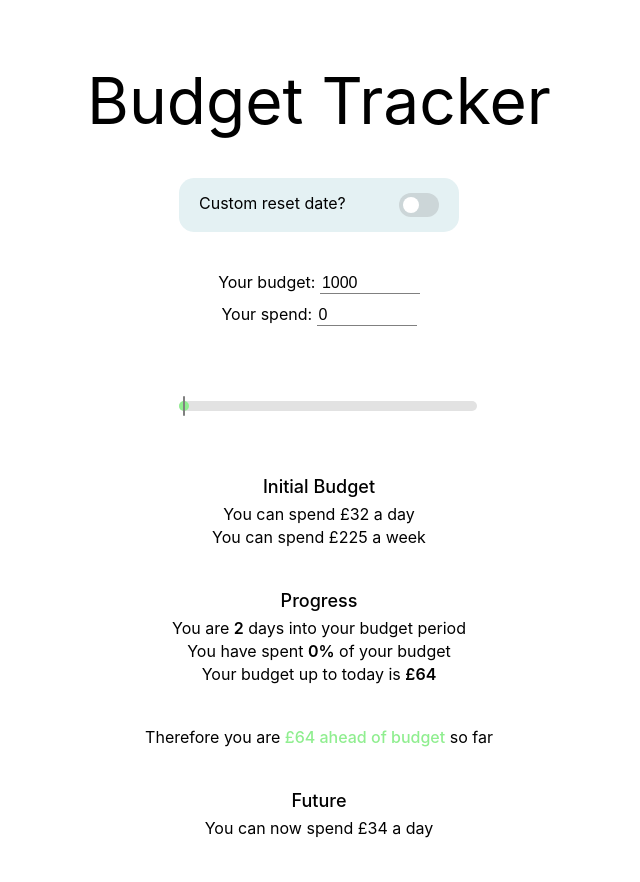
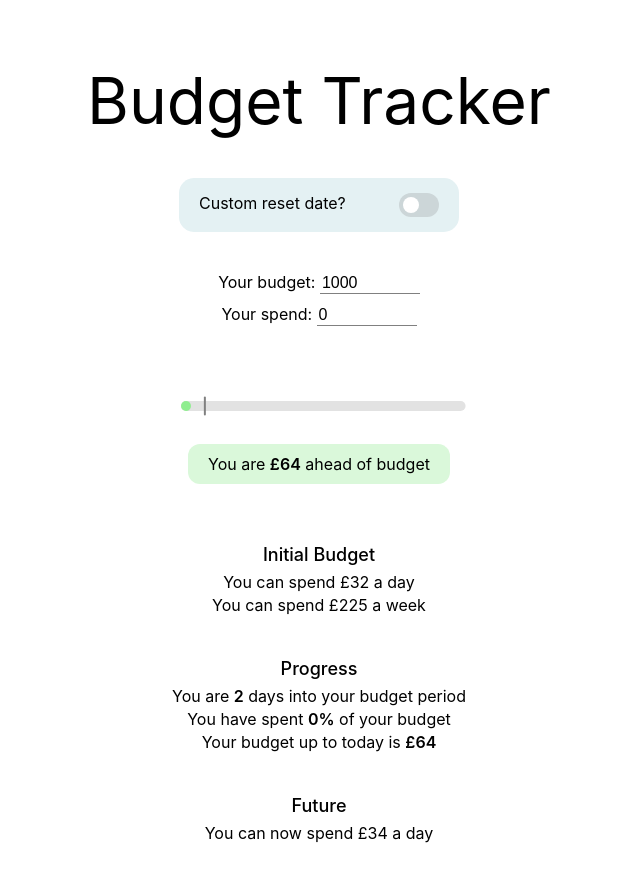
Before and after one commit to magerags/budget-tracker, a Next.js app: page / in a window 1280 px wide. Shown: the top 882 px of the page, without its empty margins (321-961 px from the left). Built offline with nearby package versions, Linux system fonts and the light colour scheme.

Commit message:
working bouncy progress bar

```diff
--- a/pages/index.jsx
+++ b/pages/index.jsx
@@ -45,9 +45,10 @@ export default function Home() {
   const dailyBudget = budget / currentDate.daysInMonth;
   const weeklyBudget = dailyBudget * 7;
   const todaysBudget = dailyBudget * daysPast;
-  const decimalBudget = todaysBudget / budget;
+  const decimalBudget = (todaysBudget / budget) * 100;
 
   let color = "lightgreen";
+  let backgroundColor = "#daf8da";
 
   let diffToBudget = Math.floor(todaysBudget) - spend;
   if (diffToBudget === 0) diffToBudget = false;
@@ -56,8 +57,12 @@ export default function Home() {
   if (diffToBudget < 0) {
     relativeToBudget = "behind your";
     color = "orange";
+    backgroundColor = "#ffe4be";
   }
-  if (diffToBudget < -99) color = "red";
+  if (diffToBudget < -99) {
+    color = "red";
+    backgroundColor = "#ffdbd8";
+  }
 
   const daysLeft = currentDate.daysInMonth - daysPast;
   const newDailyBudget = (budget - spend) / daysLeft;
@@ -66,6 +71,8 @@ export default function Home() {
   const checkbox = useRef(null);
 
   const dates = [...Array(28).keys()];
+
+  const markerPosition = decimalBudget * 2.77 + 58;
 
   useEffect(() => {
     checkbox.current.checked = customPeriod;
@@ -157,25 +164,25 @@ export default function Home() {
             />
           </InputWrapper>
           <Spacer />
-          <motion.svg height="60" width="90%">
+          <motion.svg height="60" width="95%">
             <Line
-              x1="20%"
+              x1="15%"
               x2="100%"
               y1="50%"
               y2="50%"
               stroke="#e2e2e2"
               initial={{ pathLength: 0 }}
-              animate={{ pathLength: 0.8 }}
+              animate={{ pathLength: 0.85 }}
               transition={{
                 type: "spring",
-                stiffness: 180,
+                stiffness: 100,
                 restSpeed: 0.0001,
                 restDelta: 0.0001,
               }}
             />
             <Line
-              x1="20%"
-              x2="75%"
+              x1="15%"
+              x2="87.2%"
               y1="50%"
               y2="50%"
               stroke={color}
@@ -183,8 +190,35 @@ export default function Home() {
               animate={{ pathLength: decimalSpend || 0 }}
               transition={{ type: "spring", bounce: 0, duration: 1.5 }}
             />
-            <Marker x1="20%" x2="20%" y1="35%" y2="65%" stroke="grey" />
+            <Marker
+              initial={{ x1: 54, x2: 54 }}
+              animate={{ x1: markerPosition || 54, x2: markerPosition || 54 }}
+              transition={{
+                type: "spring",
+                stiffness: 150,
+                mass: 1.3,
+                damping: 12,
+                restSpeed: 0.0001,
+                restDelta: 0.0001,
+              }}
+              y1="36%"
+              y2="64%"
+              stroke="grey"
+            />
           </motion.svg>
+          <SummaryDescription
+            color={backgroundColor}
+            initial={{ opacity: 0 }}
+            animate={{ opacity: 1 }}
+            transition={{ duration: 2 }}
+          >
+            You are{" "}
+            <Bold color={color}>
+              {diffToBudget && <span>£</span>}
+              {diffToBudget && Math.abs(diffToBudget)}
+            </Bold>{" "}
+            {relativeToBudget} budget
+          </SummaryDescription>
           <Spacer />
           <Subheading>Initial Budget</Subheading>
           <Description>
@@ -203,15 +237,6 @@ export default function Home() {
           </Description>
           <Description>
             Your budget up to today is <Bold>£{Math.floor(todaysBudget)}</Bold>
-          </Description>
-          <Spacer />
-          <Description>
-            Therefore you are{" "}
-            <Color color={color}>
-              {diffToBudget && <span>£</span>}
-              {diffToBudget && Math.abs(diffToBudget)} {relativeToBudget} budget
-            </Color>{" "}
-            so far
           </Description>
           <Spacer />
           {diffToBudget > 20 && daysLeft > 0 && (
@@ -377,7 +402,7 @@ const Everything = styled(motion.div)`
   flex-direction: column;
   justify-content: center;
   align-items: center;
-  width: 500px;
+  width: 400px;
 `;
 
 const Line = styled(motion.line)`
@@ -390,3 +415,11 @@ const Marker = styled(motion.line)`
   stroke-linecap: round;
   stroke-width: 2px;
 `;
+
+const SummaryDescription = styled(motion.div)`
+  padding: 10px 20px;
+  background-color: ${(props) => props.color};
+  border-radius: 12px;
+  margin-top: 8px;
+  margin-bottom: 20px;
+`;
```
